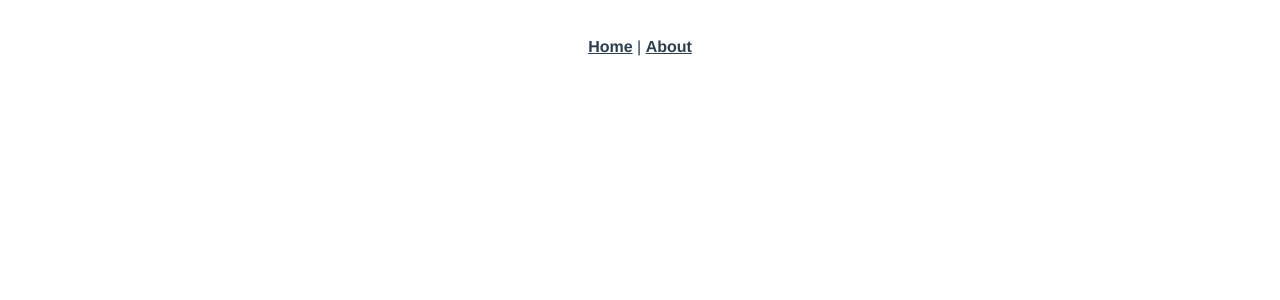
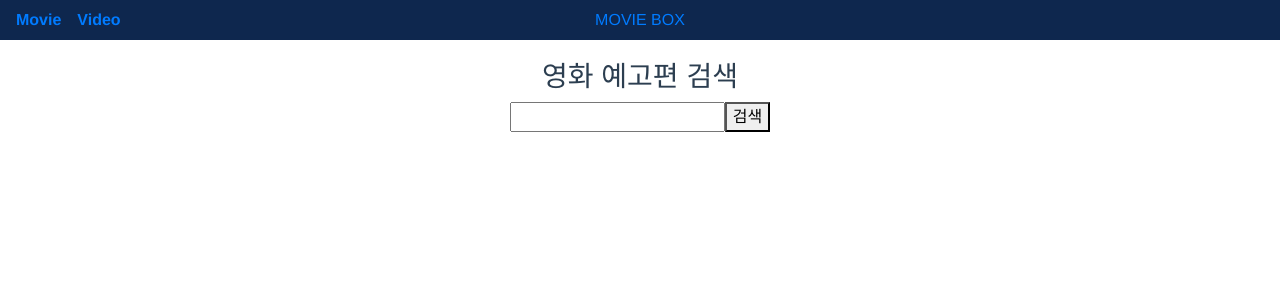
Before and after one commit to chloe-codes1/trailer-addicts, a Vue app: page /video in a window 1280 px wide. Shown: the top 300 px of the page. Built offline with nearby package versions, Linux system fonts and the light colour scheme.

Commit message:
Add MoiveView & VideoView

```diff
--- a/package.json
+++ b/package.json
@@ -8,6 +8,7 @@
     "lint": "vue-cli-service lint"
   },
   "dependencies": {
+    "axios": "^0.19.2",
     "core-js": "^3.6.5",
     "vue": "^2.6.11",
     "vue-router": "^3.2.0"
--- a/public/index.html
+++ b/public/index.html
@@ -6,6 +6,7 @@
     <meta name="viewport" content="width=device-width,initial-scale=1.0">
     <link rel="icon" href="<%= BASE_URL %>favicon.ico">
     <title><%= htmlWebpackPlugin.options.title %></title>
+    <link rel="stylesheet" href="https://stackpath.bootstrapcdn.com/bootstrap/4.4.1/css/bootstrap.min.css" integrity="sha384-Vkoo8x4CGsO3+Hhxv8T/Q5PaXtkKtu6ug5TOeNV6gBiFeWPGFN9MuhOf23Q9Ifjh" crossorigin="anonymous">
   </head>
   <body>
     <noscript>
@@ -13,5 +14,8 @@
     </noscript>
     <div id="app"></div>
     <!-- built files will be auto injected -->
+    <script src="https://code.jquery.com/jquery-3.5.1.slim.min.js" integrity="sha384-DfXdz2htPH0lsSSs5nCTpuj/zy4C+OGpamoFVy38MVBnE+IbbVYUew+OrCXaRkfj" crossorigin="anonymous"></script>
+    <script src="https://cdn.jsdelivr.net/npm/popper.js@1.16.0/dist/umd/popper.min.js" integrity="sha384-Q6E9RHvbIyZFJoft+2mJbHaEWldlvI9IOYy5n3zV9zzTtmI3UksdQRVvoxMfooAo" crossorigin="anonymous"></script>
+    <script src="https://stackpath.bootstrapcdn.com/bootstrap/4.5.0/js/bootstrap.min.js" integrity="sha384-OgVRvuATP1z7JjHLkuOU7Xw704+h835Lr+6QL9UvYjZE3Ipu6Tp75j7Bh/kR0JKI" crossorigin="anonymous"></script>
   </body>
 </html>
--- a/src/App.vue
+++ b/src/App.vue
@@ -1,9 +1,28 @@
 <template>
   <div id="app">
-    <div id="nav">
-      <router-link to="/">Home</router-link> |
-      <router-link to="/about">About</router-link>
+     <nav class="navbar navbar-expand-sm navbar-dark sticky-top d-inline-flex justify-content-between w-100" style="background-color: rgb(14, 39, 78);">
+  <div class="navbar" style="position: absolute; left: 50%; top:0%; transform: translateX(-50%); ">
+     <router-link to="/" class="text-decoration-none"> MOVIE BOX</router-link>
+  </div>
+  <div>
+    <div class="d-block d-sm-none" style="height:40px;" >
+      <button style="position: absolute;left:10px; top: 10px;" class="navbar-toggler mr-auto border-0" type="button" data-toggle="collapse" data-target="#navbarNav" aria-controls="navbarNav" aria-expanded="false" aria-label="Toggle navigation">
+        <span class="navbar-toggler-icon"></span>
+      </button>
     </div>
+    <div class="collapse navbar-collapse py-0 w-50" id="navbarNav">
+      <ul class="navbar-nav mr-auto w-50 pr-0">
+          <li class="nav-item active">
+            <router-link to="/" class="text-decoration-none mr-3">Movie</router-link>
+          </li>
+          <li class="nav-item">
+            <router-link to="/video" class="text-decoration-none">Video</router-link>
+          </li>
+      </ul>
+  </div>
+  </div>
+</nav>
+
     <router-view/>
   </div>
 </template>
@@ -17,16 +36,9 @@
   color: #2c3e50;
 }
 
-#nav {
-  padding: 30px;
-}
-
-#nav a {
+.nav-item {
   font-weight: bold;
   color: #2c3e50;
 }
 
-#nav a.router-link-exact-active {
-  color: #42b983;
-}
 </style>
--- /dev/null
+++ b/src/components/MovieList.vue
@@ -0,0 +1,26 @@
+<template>
+  <div class="movieList row">
+    <MovieListItem
+        :movie="movie"
+        v-for="movie in movies"
+        :key="movie.id"/>
+  </div>
+</template>
+
+<script>
+import MovieListItem from './MovieListItem.vue'
+
+export default {
+  name: 'MovieList',
+  components: {
+    MovieListItem
+  },
+  props: {
+    movies: Array,
+  }
+}
+</script>
+
+<style>
+
+</style>
--- /dev/null
+++ b/src/components/MovieListItem.vue
@@ -0,0 +1,34 @@
+<template>
+  <div class="movieListItem col-3">
+    <div class="card" style="width: 100%">
+      <img class="card-img-top" :src="posterURL" alt="movie-poster-image">
+      <div class="card-body">
+        <h5 class="card-title">{{movie.title}}</h5>
+        <MovieListItemModal :movie="movie"/>
+      </div>
+    </div>
+  </div>
+</template>
+
+<script>
+import MovieListItemModal from './MovieListItemModal.vue'
+export default {
+  name: 'MovieListItem',
+  components: {
+    MovieListItemModal
+  },
+  props: {
+    movie: Object,
+  },
+  computed: {
+    posterURL() {
+      return this.movie.poster_url
+    }
+  }
+
+}
+</script>
+
+<style>
+
+</style>
--- /dev/null
+++ b/src/components/MovieListItemModal.vue
@@ -0,0 +1,46 @@
+<template>
+  <div class="movieListItemModal">
+    <button class="btn btn-warning" data-toggle="modal" :data-target="`#movieDetail-${movie.id}`">영화 정보 상세보기</button>
+
+    <!-- Modal -->
+    <div class="modal fade" :id="'movieDetail-'+movie.id" tabindex="-1" role="dialog" aria-labelledby="exampleModalLabel" aria-hidden="true">
+      <div class="modal-dialog" role="document">
+        <div class="modal-content">
+          <div class="modal-header">
+            <h5 class="modal-title" id="exampleModalLabel">{{movie.title}}</h5>
+            <button type="button" class="close" data-dismiss="modal" aria-label="Close">
+              <span aria-hidden="true">&times;</span>
+            </button>
+          </div>
+          <div class="modal-body">
+            <img class="card-img-top" :src="posterURL" alt="movie-poster-image">
+            <p class="bg-success">{{movie.user_rating}}</p>
+            <div>{{movie.overview}}</div>
+          </div>
+          <div class="modal-footer">
+            <button type="button" class="btn btn-secondary" data-dismiss="modal">Close</button>
+          </div>
+        </div>
+      </div>
+    </div>
+
+  </div>
+</template>
+
+<script>
+export default {
+  name: "MovieListItemModal",
+  props: {
+    movie: Object
+  },
+  computed: {
+    posterURL() {
+      return this.movie.poster_url
+    }
+  }
+}
+</script>
+
+<style>
+
+</style>
--- /dev/null
+++ b/src/components/VideoItem.vue
@@ -0,0 +1,34 @@
+<template>
+    <div>
+        <VideoItemDetail
+            @video-select="onVideoSelect"
+            :video="video"
+            v-for="video in videos"
+            :key="video.etag"/>
+    </div>
+</template>
+
+<script>
+import VideoItemDetail from './VideoItemDetail.vue'
+
+export default {
+    name: 'VideoItem',
+    components: {
+        VideoItemDetail
+    },
+    props: {
+        videos: Array,
+    },
+    methods: {
+        onVideoSelect() {
+            this.$emit('video-select', this.video)
+        }
+    },
+
+}
+</script>
+
+
+<style>
+
+</style>
--- /dev/null
+++ b/src/components/VideoItemDetail.vue
@@ -0,0 +1,42 @@
+<template>
+  <div class="videoItemDetail">
+    <li @click="onVideoSelect" class="video-item list-group-item">
+      <div class="media-body">
+        {{ video.snippet.title }}
+      </div>
+      <div>
+        <iframe
+        :src="videoUrl"
+        width="800px"
+        height="400px"
+        allowfullscreen
+        ></iframe>
+      </div>
+
+  </li>
+  </div>
+</template>
+
+<script>
+export default {
+    name: 'VideoItemDetail',
+    props: {
+        video: Object
+    },
+    methods: {
+        onVideoSelect() {
+            this.$emit('video-select', this.video)
+        }
+    },
+    computed: {
+        videoUrl() {
+            return `https://youtube.com/embed/${this.video.id.videoId}`
+        },
+
+    }
+}
+</script>
+
+<style>
+
+</style>
--- /dev/null
+++ b/src/components/VideoSearch.vue
@@ -0,0 +1,22 @@
+<template>
+    <div>
+        <input @keypress.enter="onInput" id="input">
+        <button @click="onInput">검색</button>
+    </div>
+</template>
+
+<script>
+export default {
+    name: 'VideoSearch',
+    methods: {
+        onInput() {
+            const searchText = document.getElementById("input").value
+            this.$emit('input-change', searchText)
+        }
+    }
+}
+</script>
+
+<style>
+
+</style>
--- a/src/views/MovieView.vue
+++ b/src/views/MovieView.vue
@@ -1,14 +1,38 @@
 <template>
-  <div class="home">
+  <div class="movieView container">
+    <h3 class="my-4">나만의 무비 컬렉션</h3>
+    <button v-if="movies.length === 0" @click="getMovieData" class="btn btn-primary">영화 가져오기</button>
 
+    <MovieList :movies="movies"/>
   </div>
 </template>
 
 <script>
+import axios from 'axios'
+import MovieList from '@/components/MovieList.vue'
+
+const MOVIE_API_URL = 'http://www.json-generator.com/api/json/get/ceNyuXZmwi?indent=2'
+
 
 export default {
   name: 'MovieView',
   components: {
+    MovieList
+  },
+  data () {
+    return {
+      movies: [],
+    }
+  },
+  methods: {
+    getMovieData(){
+      axios.get(MOVIE_API_URL)
+        .then(res =>
+        this.movies = res.data
+        // console.log('밍?', res.data[0].poster_url)
+        )
+        .catch(err => console.error(err))
+    }
   }
 }
 </script>
--- a/src/views/VideoView.vue
+++ b/src/views/VideoView.vue
@@ -1,17 +1,55 @@
 <template>
   <div class="videoView">
-
+      <h3>영화 예고편 검색</h3>
+      <VideoSearch @input-change="onInputChange" />
+      <div>
+          <VideoItem :videos="videos"/>
+      </div>
   </div>
 </template>
 
 <script>
+const API_KEY = 'AIzaSyBmcUHV6y_ocELwi58_FhP0MeZTpRSl7CI'
+const API_URL = 'https://www.googleapis.com/youtube/v3/search'
+
+import axios from 'axios'
+import VideoSearch from '@/components/VideoSearch'
+import VideoItem from '@/components/VideoItem'
+
 export default {
     name: 'VideoView',
+    components: {
+        VideoSearch,
+        VideoItem,
+    },
+    data() {
+        return {
+          inputValue: '',
+          videos: [],
+        }
+    },
+    methods: {
+        onInputChange(inputText) {
+            this.inputValue = inputText + 'trailer'
+            console.log(this.inputValue)
+            axios.get(API_URL, {
+                params: {
+                    key: API_KEY,
+                    part: 'snippet',
+                    type: 'video',
+                    q: this.inputValue
+                }
+            })
+            .then(res => this.videos = res.data.items)
+            .catch(err => console.error(err))
 
-
+        }
+    }
 }
 </script>
 
 <style>
-
+    .videoView {
+        margin : 20px;
+    }
 </style>
```
Also changed, not shown: 1 other file (tests, documents, lock files or other folders).
